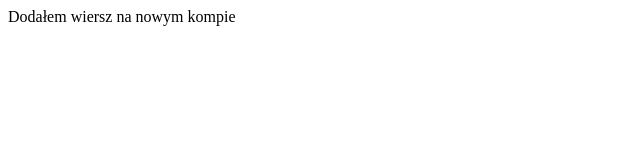
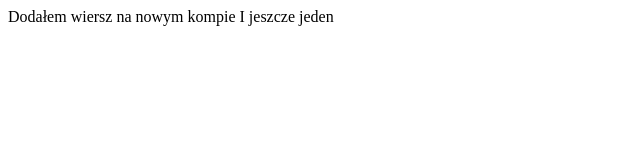
Before and after one commit to do4it/HTML, a plain HTML site: page index.html in a window 1280 px wide. Shown: the whole page, without its empty margins (0-640 px from the left). Drawn offline with Linux system fonts and the light colour scheme.

Commit message:
Test dwa jeszcze jeden wiersz

```diff
--- a/index.html
+++ b/index.html
@@ -8,5 +8,7 @@
 </head>
 <body>
     Dodałem wiersz na nowym kompie
+    I jeszcze jeden
+
 </body>
 </html>
```
